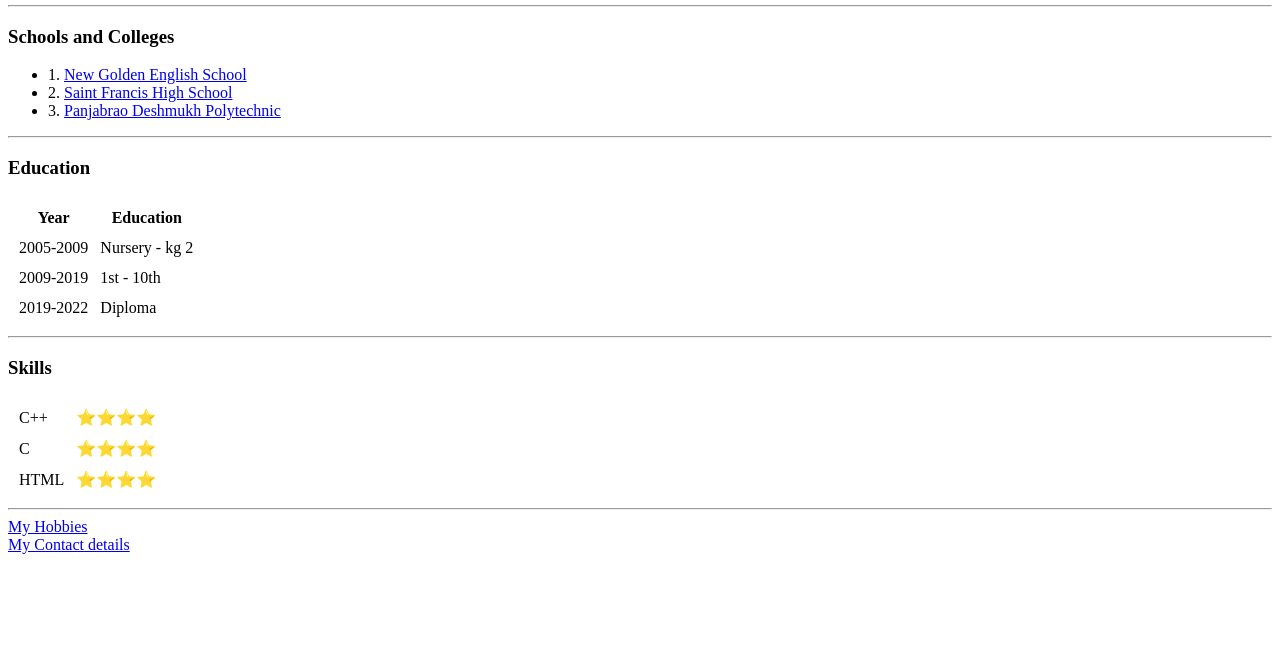
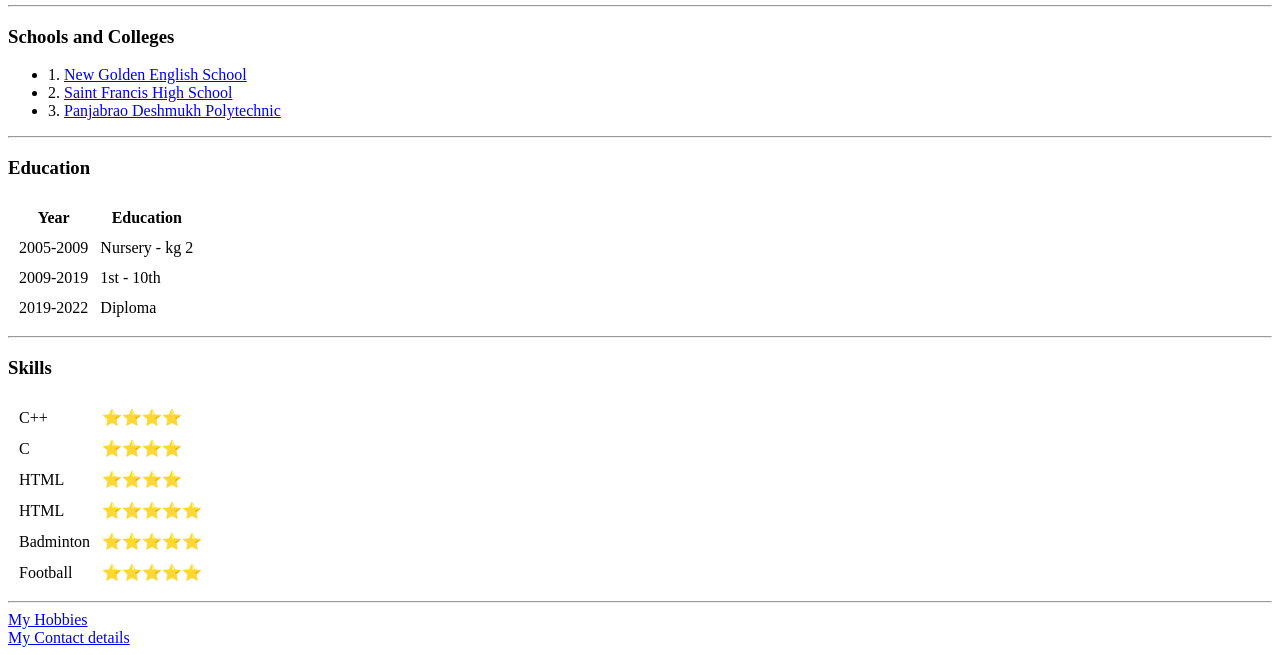
Before and after one commit to AnshulShirbhate/CV-HTML, a plain HTML site: page index.html in a window 1280 px wide. Shown: the part 207-862 px from the top of the page. Before the commit the page ends 800 px from the top, so only its background shows below. Drawn offline with Linux system fonts and the light colour scheme.

Commit message:
Update index.html

```diff
--- a/index.html
+++ b/index.html
@@ -67,6 +67,18 @@
       <td>HTML</td>
       <td>⭐⭐⭐⭐</td>
     </tr>
+    <tr>
+      <td>HTML</td>
+      <td>⭐⭐⭐⭐⭐</td>
+    </tr>
+    <tr>
+      <td>Badminton</td>
+      <td>⭐⭐⭐⭐⭐</td>
+    </tr>
+    <tr>
+      <td>Football</td>
+      <td>⭐⭐⭐⭐⭐</td>
+    </tr>
   </table>
   <hr>
 
```
